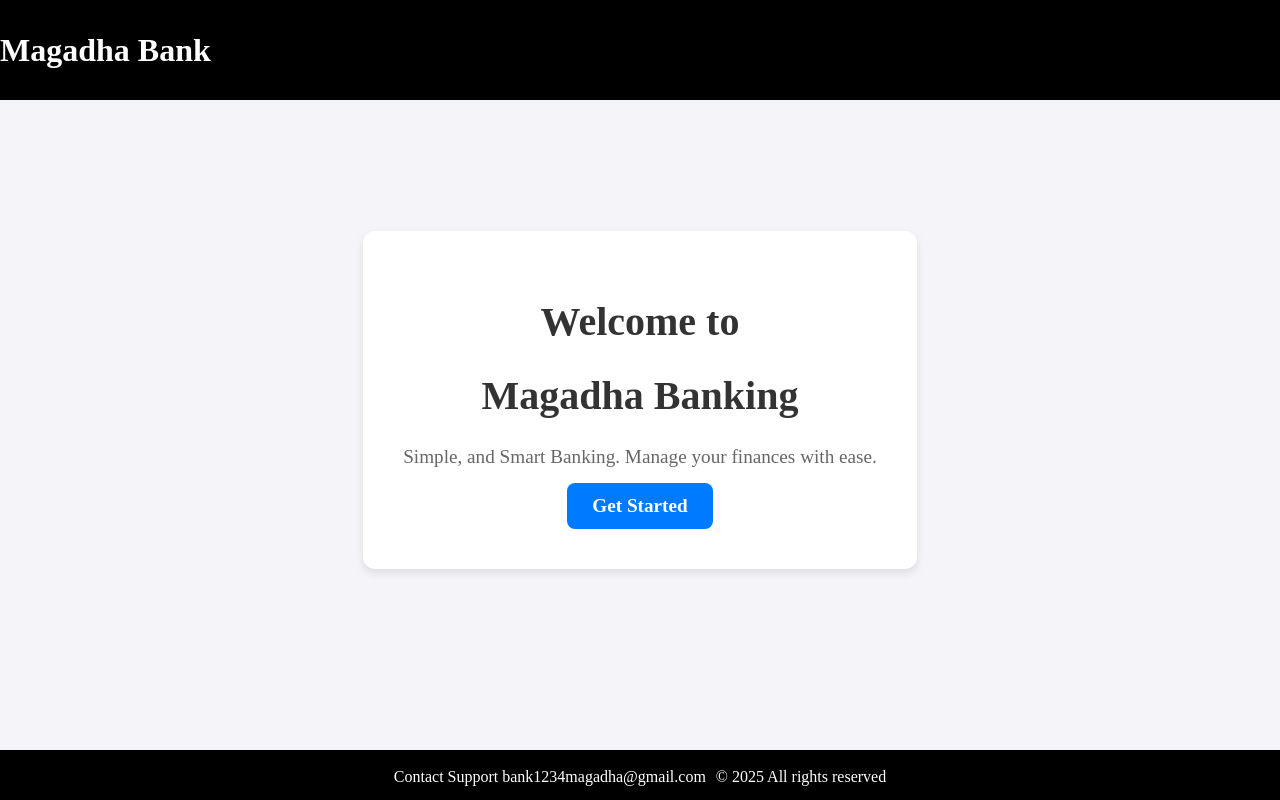
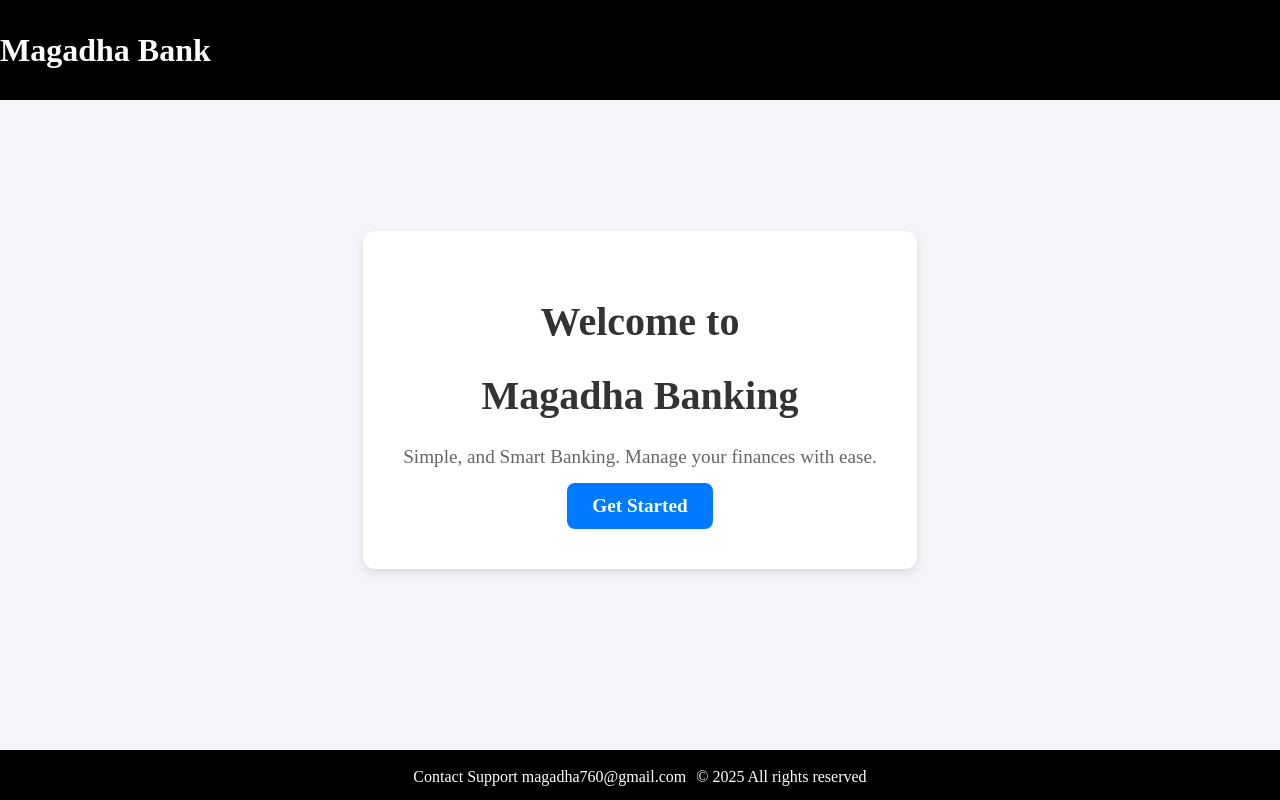
Before and after one commit to jagadeeshpj1610/bankProject, a React (Vite) app in the folder frontend/: page / in a window 1280 px wide. Built offline with nearby package versions, Linux system fonts and the light colour scheme.

Commit message:
updated the footer component

```diff
--- a/frontend/src/components/footer.jsx
+++ b/frontend/src/components/footer.jsx
@@ -4,7 +4,7 @@ const Footer = () => {
   return (
     <footer>
       <div className="footer">
-        <p>Contact Support <span>bank1234magadha@gmail.com</span></p>
+        <p>Contact Support <span>magadha760@gmail.com</span></p>
         <br />
         <br />
         <p>&copy; 2025 All rights reserved</p>
```
